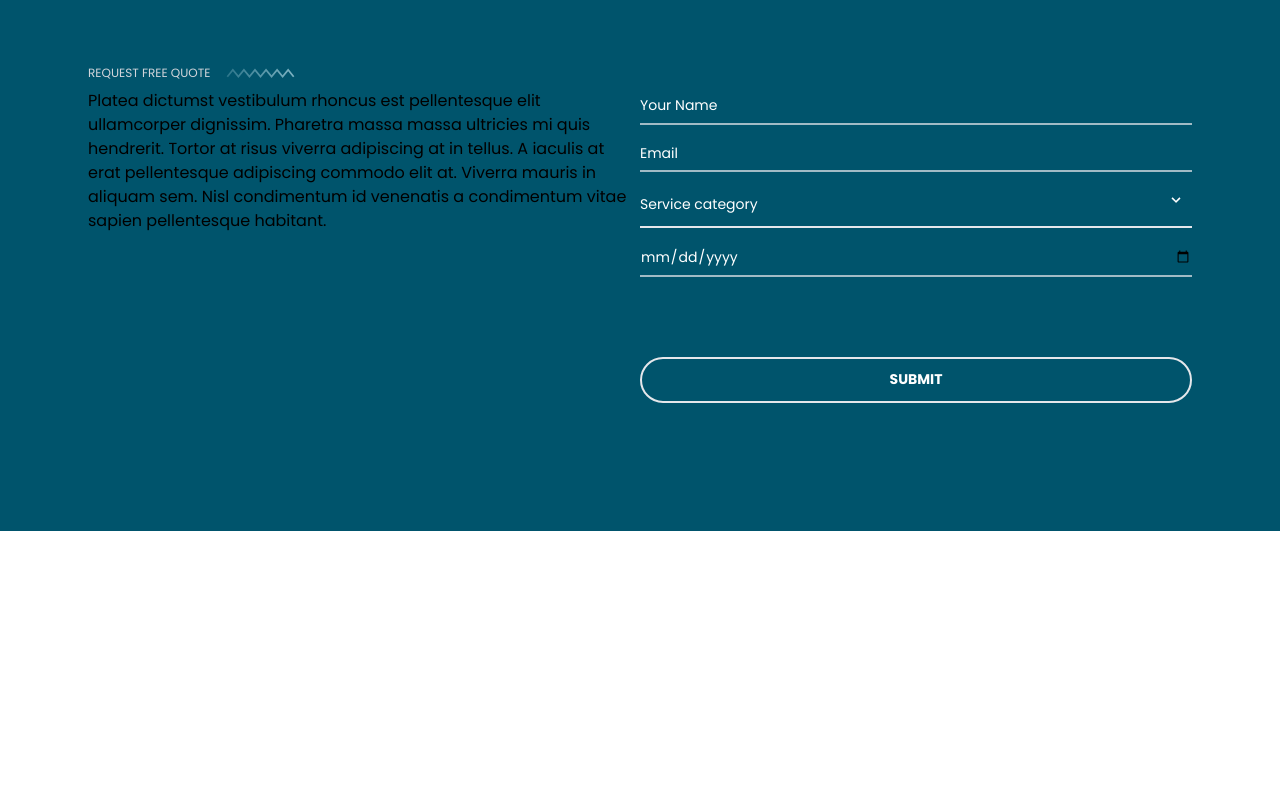
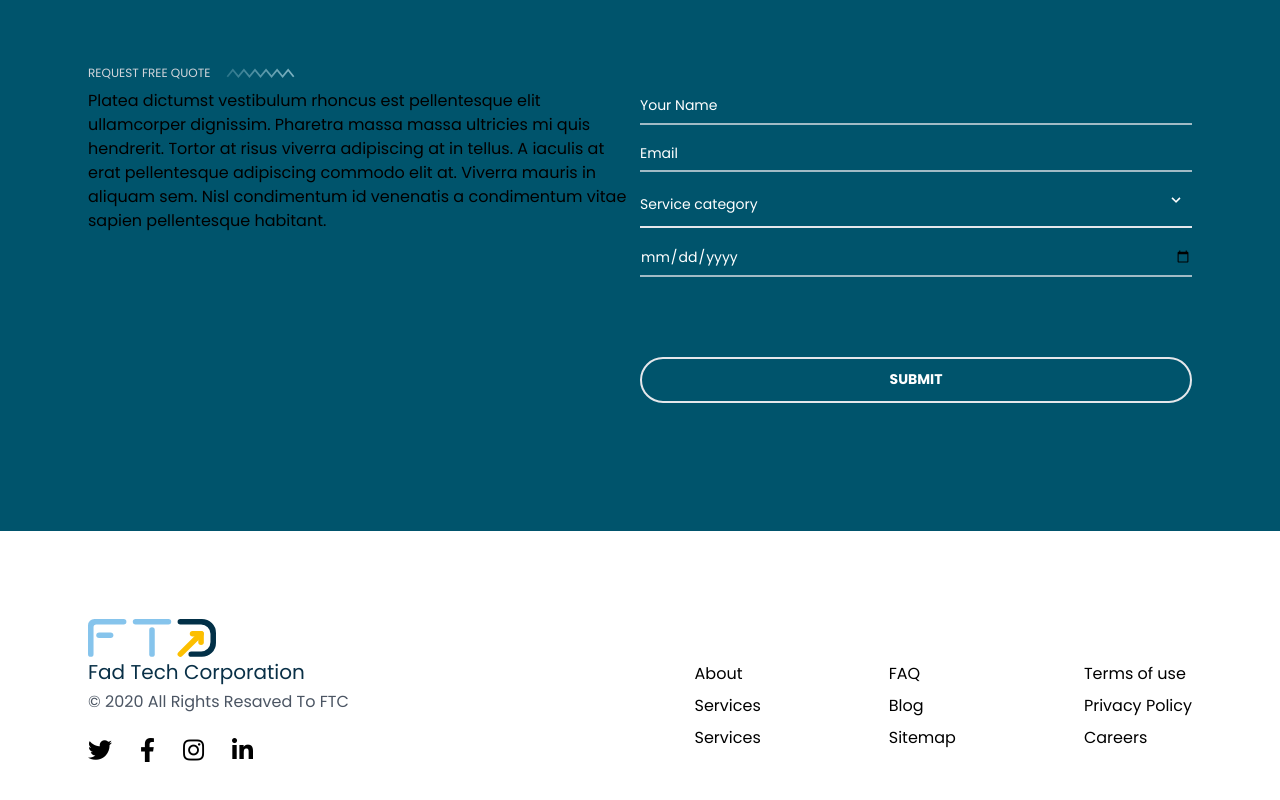
Before and after one commit to bsaqqa/react-training-project, a React (Create React App) app: page / in a window 1280 px wide. Shown: the part 815-1615 px from the top of the page. Before the commit the page ends 1346 px from the top, so only its background shows below. Built offline with nearby package versions, Linux system fonts and the light colour scheme.

Commit message:
add Footer

```diff
--- a/public/index.html
+++ b/public/index.html
@@ -15,6 +15,8 @@
       user's mobile device or desktop. See https://developers.google.com/web/fundamentals/web-app-manifest/
     -->
     <link rel="manifest" href="%PUBLIC_URL%/manifest.json" />
+    <link rel="stylesheet" href="https://cdnjs.cloudflare.com/ajax/libs/font-awesome/5.15.3/css/all.min.css" integrity="sha512-iBBXm8fW90+nuLcSKlbmrPcLa0OT92xO1BIsZ+ywDWZCvqsWgccV3gFoRBv0z+8dLJgyAHIhR35VZc2oM/gI1w==" crossorigin="anonymous" />
+
     <!--
       Notice the use of %PUBLIC_URL% in the tags above.
       It will be replaced with the URL of the `public` folder during the build.
--- a/src/Components/Footer.js
+++ b/src/Components/Footer.js
@@ -71,6 +71,74 @@ export default function Footer() {
                     {/* <img className="h-10 absolute right-6 bottom-10" src="images/Overlay/Shape.svg" /> */}
                 </div>
             </section>
+            <section className="py-20">
+        <div className="flex  flex-col md:flex-row md:items-baseline justify-between  max-w-6xl mx-auto px-5 md:px-4 py-20 mt-10 md:mt-0 md:py-2 lg:px-6">
+          <div>
+            <img className="w-32 " src="./images/logo.svg" alt="logo" />
+            <p className="text-primary text-xl	">Fad Tech Corporation</p>
+            <p className="text-base text-gray-600 pt-1">
+              © 2020 All Rights Resaved To FTC
+            </p>
+            <ul className="flex pt-5">
+              <li className="mr-7">
+                <a>
+                  <i className="fab fa-twitter text-2xl"></i>
+                </a>
+              </li>
+              <li className="mr-7">
+                <a>
+                  <i className="fab fa-facebook-f text-2xl"></i>
+                </a>
+              </li>
+              <li className="mr-7">
+                <a>
+                  <i className="fab fa-instagram text-2xl"></i>
+                </a>
+              </li>
+              <li>
+                <a>
+                  <i className="fab  fa-linkedin-in text-2xl"></i>
+                </a>
+              </li>
+            </ul>
+          </div>
+          <div className="flex pt-4">
+            <ul className="leading-8">
+              <li>
+                <a>About</a>
+              </li>
+              <li>
+                <a>Services</a>
+              </li>
+              <li>
+                <a>Services</a>
+              </li>
+            </ul>
+            <ul className="ml-32 leading-8">
+              <li>
+                <a>FAQ</a>
+              </li>
+              <li>
+                <a>Blog</a>
+              </li>
+              <li>
+                <a>Sitemap</a>
+              </li>
+            </ul>
+            <ul className="ml-32 leading-8">
+              <li>
+                <a>Terms of use</a>
+              </li>
+              <li>
+                <a>Privacy Policy</a>
+              </li>
+              <li>
+                <a>Careers</a>
+              </li>
+            </ul>
+          </div>
+        </div>
+      </section>
 
 
         </>
```
Also changed, not shown: 1 other file (tests, documents, lock files or other folders).
